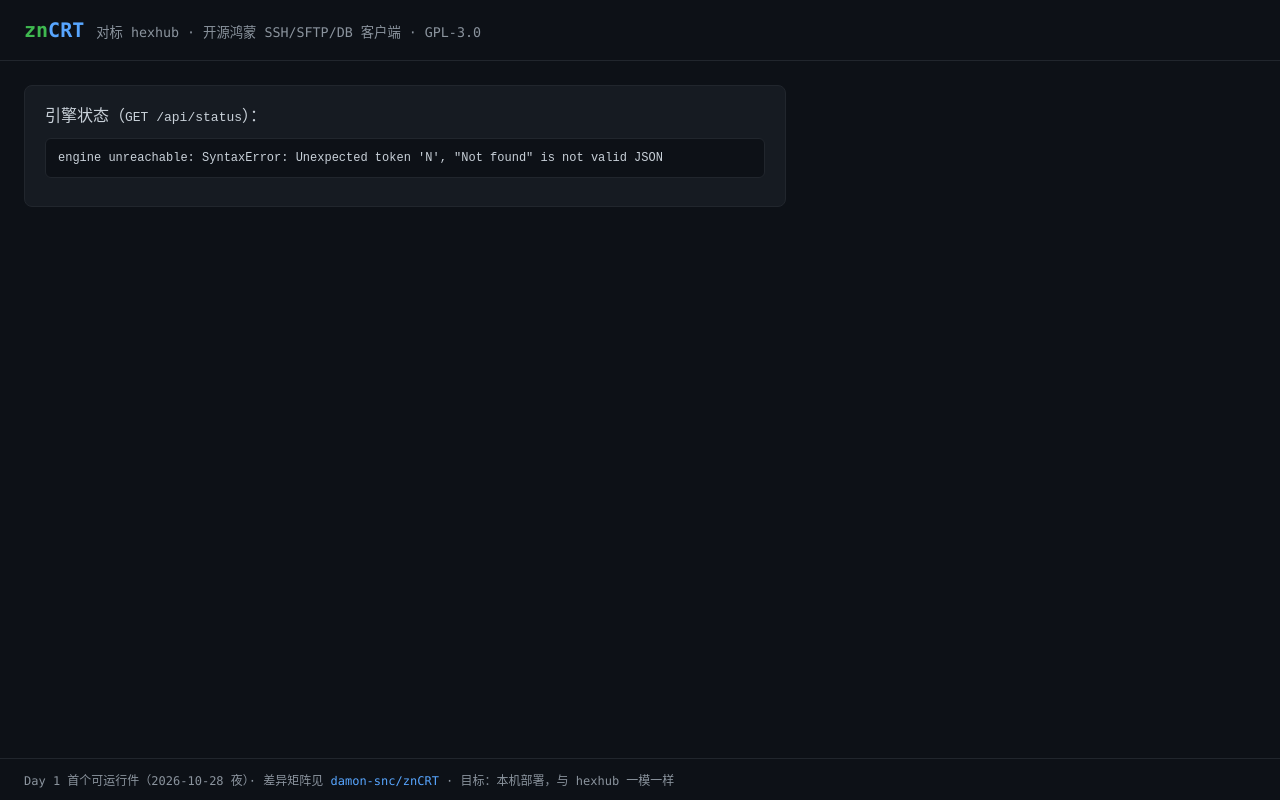
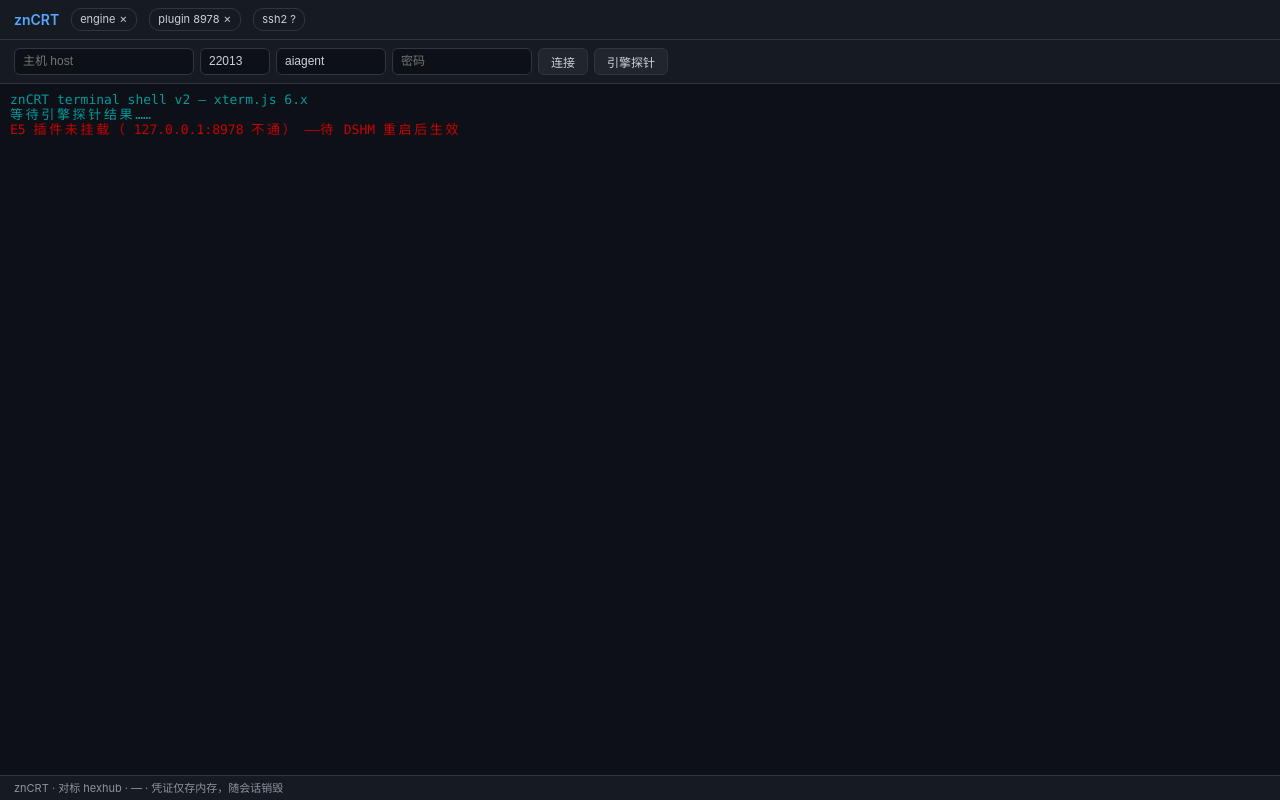
Before and after one commit to damon-snc/znCRT, a website: page web/index.html in a window 1280 px wide. Drawn offline with Linux system fonts and the light colour scheme; no server answers.

Commit message:
前端终端壳 v2（xterm + E5 联动）

```diff
--- a/web/index.html
+++ b/web/index.html
@@ -1,57 +1,114 @@
 <!DOCTYPE html>
 <html lang="zh-CN">
 <head>
-<meta charset="UTF-8">
-<meta name="viewport" content="width=device-width, initial-scale=1.0">
-<title>znCRT · 对标 hexhub</title>
+<meta charset="utf-8">
+<meta name="viewport" content="width=device-width, initial-scale=1">
+<title>znCRT · 终端</title>
+<link rel="stylesheet" href="/vendor/xterm/xterm.css">
 <style>
-  :root { color-scheme: dark; }
-  body {
-    margin: 0; min-height: 100vh; display: flex; flex-direction: column;
-    background: #0d1117; color: #c9d1d9;
-    font-family: "Cascadia Code", Menlo, Consolas, "Noto Sans Mono CJK SC", monospace;
+  :root {
+    --bg: #0d1117; --panel: #161b22; --border: #30363d;
+    --fg: #c9d1d9; --accent: #58a6ff; --ok: #3fb950; --err: #f85149;
   }
-  header { padding: 18px 24px; border-bottom: 1px solid #21262d; display: flex; align-items: baseline; gap: 12px; }
-  h1 { font-size: 20px; margin: 0; color: #58a6ff; }
-  h1 .zn { color: #3fb950; }
-  header small { color: #8b949e; }
-  main { flex: 1; padding: 24px; }
-  .card { background: #161b22; border: 1px solid #21262d; border-radius: 8px; padding: 16px 20px; max-width: 720px; }
-  .cap { display: flex; gap: 10px; flex-wrap: wrap; margin-top: 12px; }
-  .cap span { border: 1px solid #30363d; border-radius: 999px; padding: 2px 12px; font-size: 13px; }
-  .off { color: #f85149; border-color: #f8514933; }
-  pre { background: #0d1117; border: 1px solid #21262d; border-radius: 6px; padding: 12px; overflow: auto; font-size: 12px; }
-  footer { padding: 12px 24px; border-top: 1px solid #21262d; color: #8b949e; font-size: 12px; }
-  a { color: #58a6ff; text-decoration: none; }
+  * { box-sizing: border-box; margin: 0; padding: 0; }
+  body { background: var(--bg); color: var(--fg); font: 13px/1.5 -apple-system, "Segoe UI", "Noto Sans SC", sans-serif; height: 100vh; display: flex; flex-direction: column; }
+  header { display: flex; align-items: center; gap: 12px; padding: 8px 14px; background: var(--panel); border-bottom: 1px solid var(--border); }
+  header h1 { font-size: 14px; font-weight: 600; color: var(--accent); }
+  header .pill { font-size: 11px; padding: 2px 8px; border-radius: 10px; border: 1px solid var(--border); color: var(--fg); }
+  header .pill.on { color: var(--ok); border-color: var(--ok); }
+  #connbar { display: flex; gap: 6px; padding: 8px 14px; background: var(--panel); border-bottom: 1px solid var(--border); flex-wrap: wrap; }
+  #connbar input { background: var(--bg); border: 1px solid var(--border); color: var(--fg); border-radius: 6px; padding: 4px 8px; font-size: 12px; }
+  #connbar input:focus { outline: none; border-color: var(--accent); }
+  #host { width: 180px; } #user { width: 110px; } #pass { width: 140px; }
+  #connbar button { background: #21262d; color: var(--fg); border: 1px solid var(--border); border-radius: 6px; padding: 4px 12px; font-size: 12px; cursor: pointer; }
+  #connbar button:hover { border-color: var(--accent); color: var(--accent); }
+  #connbar button:disabled { opacity: .5; cursor: not-allowed; }
+  #term-wrap { flex: 1; padding: 8px 10px; min-height: 0; }
+  #term { height: 100%; }
+  footer { padding: 4px 14px; font-size: 11px; color: #8b949e; background: var(--panel); border-top: 1px solid var(--border); }
 </style>
 </head>
 <body>
 <header>
-  <h1><span class="zn">zn</span>CRT</h1>
-  <small>对标 hexhub · 开源鸿蒙 SSH/SFTP/DB 客户端 · GPL-3.0</small>
+  <h1>znCRT</h1>
+  <span class="pill" id="pill-engine">engine ?</span>
+  <span class="pill" id="pill-plugin">plugin 8978 ?</span>
+  <span class="pill" id="pill-ssh2">ssh2 ?</span>
 </header>
-<main>
-  <div class="card">
-    <div>引擎状态（<code>GET /api/status</code>）：</div>
-    <pre id="status">loading…</pre>
-    <div class="cap" id="caps"></div>
-  </div>
-</main>
-<footer>
-  Day 1 首个可运行件（2026-10-28 夜）· 差异矩阵见
-  <a href="https://github.com/damon-snc/znCRT">damon-snc/znCRT</a> · 目标：本机部署，与 hexhub 一模一样
-</footer>
+
+<form id="connbar">
+  <input id="host" placeholder="主机 host" value="" autocomplete="off">
+  <input id="port" placeholder="端口" value="22013" style="width:70px" autocomplete="off">
+  <input id="user" placeholder="用户名" value="aiagent" autocomplete="off">
+  <input id="pass" type="password" placeholder="密码" autocomplete="off">
+  <button type="submit" id="btn-connect">连接</button>
+  <button type="button" id="btn-modules">引擎探针</button>
+</form>
+
+<div id="term-wrap"><div id="term"></div></div>
+<footer>znCRT · 对标 hexhub · <span id="uptime">—</span> · 凭证仅存内存，随会话销毁</footer>
+
+<script src="/vendor/xterm/xterm.js"></script>
 <script>
-fetch('/api/status').then(r => r.json()).then(s => {
-  document.getElementById('status').textContent = JSON.stringify(s, null, 2);
-  const caps = document.getElementById('caps');
-  for (const [k, v] of Object.entries(s.capabilities)) {
-    const el = document.createElement('span');
-    el.className = v ? 'on' : 'off';
-    el.textContent = (v ? '✅ ' : '❌ ') + k;
-    caps.appendChild(el);
+"use strict";
+const ENGINE = location.origin;                 // 8977（python 演示引擎）
+const PLUGIN = "http://127.0.0.1:8978";          // 8978（E5 插件，重启后挂载）
+
+const term = new Terminal({
+  cursorBlink: true, fontSize: 13, fontFamily: "Menlo, Consolas, 'Courier New', monospace",
+  theme: { background: "#0d1117", foreground: "#c9d1d9", cursor: "#58a6ff" },
+});
+term.open(document.getElementById("term"));
+function say(msg, cls) {
+  const c = cls === "err" ? "\x1b[31m" : cls === "ok" ? "\x1b[32m" : "\x1b[36m";
+  term.write(c + msg + "\x1b[0m\r\n");
+}
+say("znCRT terminal shell v2 — xterm.js " + (Terminal.Version || "6.x"));
+say("等待引擎探针结果……");
+
+async function refreshStatus() {
+  const set = (id, text, on) => { const el = document.getElementById(id); el.textContent = text; el.classList.toggle("on", !!on); };
+  try {
+    const s = await (await fetch(ENGINE + "/api/status")).json();
+    set("pill-engine", "engine " + s.version, true);
+    document.getElementById("uptime").textContent = "uptime " + s.uptime_sec + "s";
+  } catch { set("pill-engine", "engine ✗", false); }
+  try {
+    const m = await (await fetch(PLUGIN + "/api/modules")).json();
+    set("pill-plugin", "plugin 8978 ✓", true);
+    set("pill-ssh2", m.modules && m.modules.ssh2 && m.modules.ssh2.ok ? "ssh2 ✓" : "ssh2 ✗", m.modules && m.modules.ssh2 && m.modules.ssh2.ok);
+    say("插件在线：E5c 模块解析 ssh2=" + (m.modules.ssh2.ok ? "OK" : m.modules.ssh2.error), m.modules.ssh2.ok ? "ok" : "err");
+  } catch {
+    set("pill-plugin", "plugin 8978 ✗", false);
+    say("E5 插件未挂载（127.0.0.1:8978 不通）——待 DSHM 重启后生效", "err");
   }
-}).catch(e => { document.getElementById('status').textContent = 'engine unreachable: ' + e; });
+}
+
+document.getElementById("btn-modules").addEventListener("click", refreshStatus);
+
+document.getElementById("connbar").addEventListener("submit", async (e) => {
+  e.preventDefault();
+  const body = {
+    host: document.getElementById("host").value.trim(),
+    port: Number(document.getElementById("port").value || 22),
+    user: document.getElementById("user").value.trim(),
+    pass: document.getElementById("pass").value,
+    cmd: "whoami && uname -a && hostname",
+  };
+  if (!body.host || !body.user || !body.pass) { say("主机/用户名/密码必填", "err"); return; }
+  say("→ SSH 实弹（E5d）：" + body.user + "@" + body.host + ":" + body.port + " …");
+  const btn = document.getElementById("btn-connect"); btn.disabled = true;
+  try {
+    const r = await fetch(PLUGIN + "/api/ssh", { method: "POST", headers: { "content-type": "application/json" }, body: JSON.stringify(body) });
+    const j = await r.json();
+    if (j.ok) { say(j.output, "ok"); say("SMOKE_OK · exit=" + j.exitCode, "ok"); }
+    else { say("SSH 失败 [" + (j.stage || r.status) + "] " + (j.error || ""), "err"); }
+  } catch (err) { say("插件通道不可达（需重启 DSHM 挂载 E5 探针）：" + err, "err"); }
+  btn.disabled = false;
+});
+
+refreshStatus();
+setInterval(refreshStatus, 15000);
 </script>
 </body>
 </html>
```
Also changed, not shown: 1 other file.
